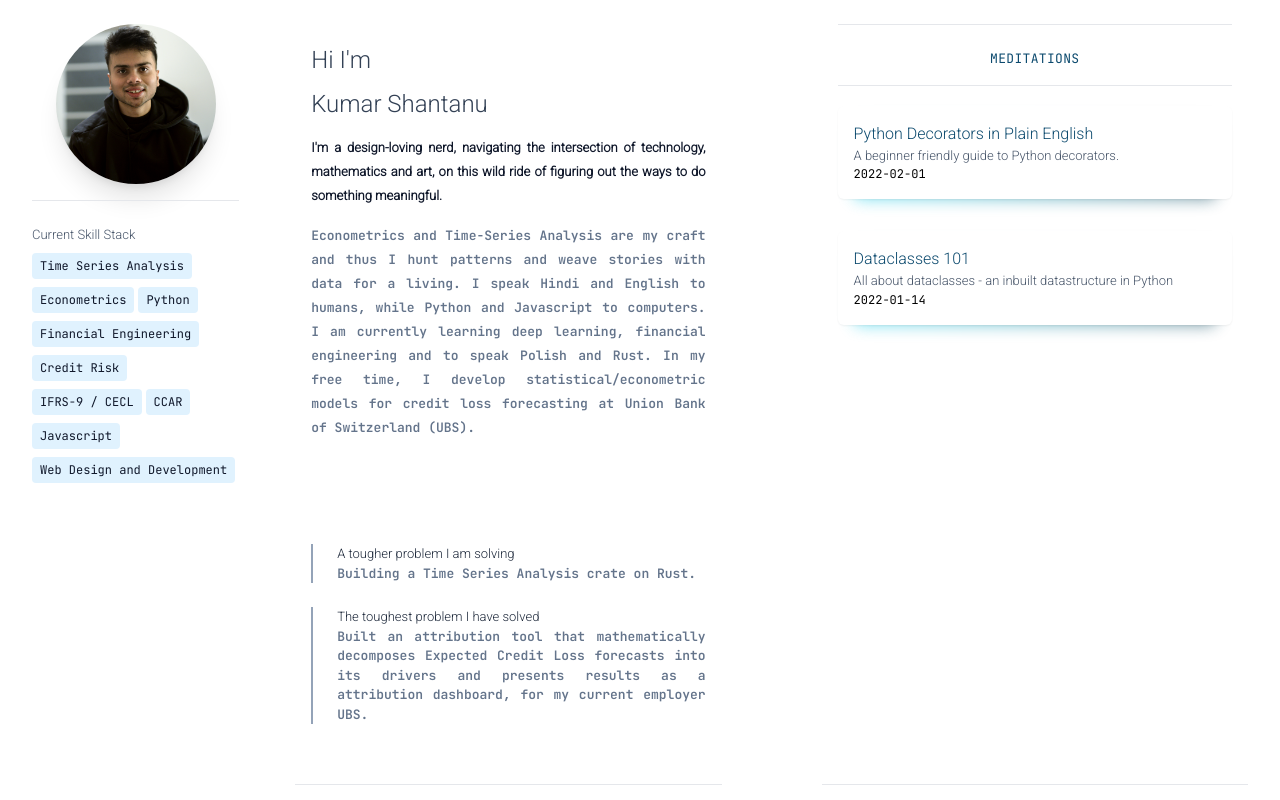
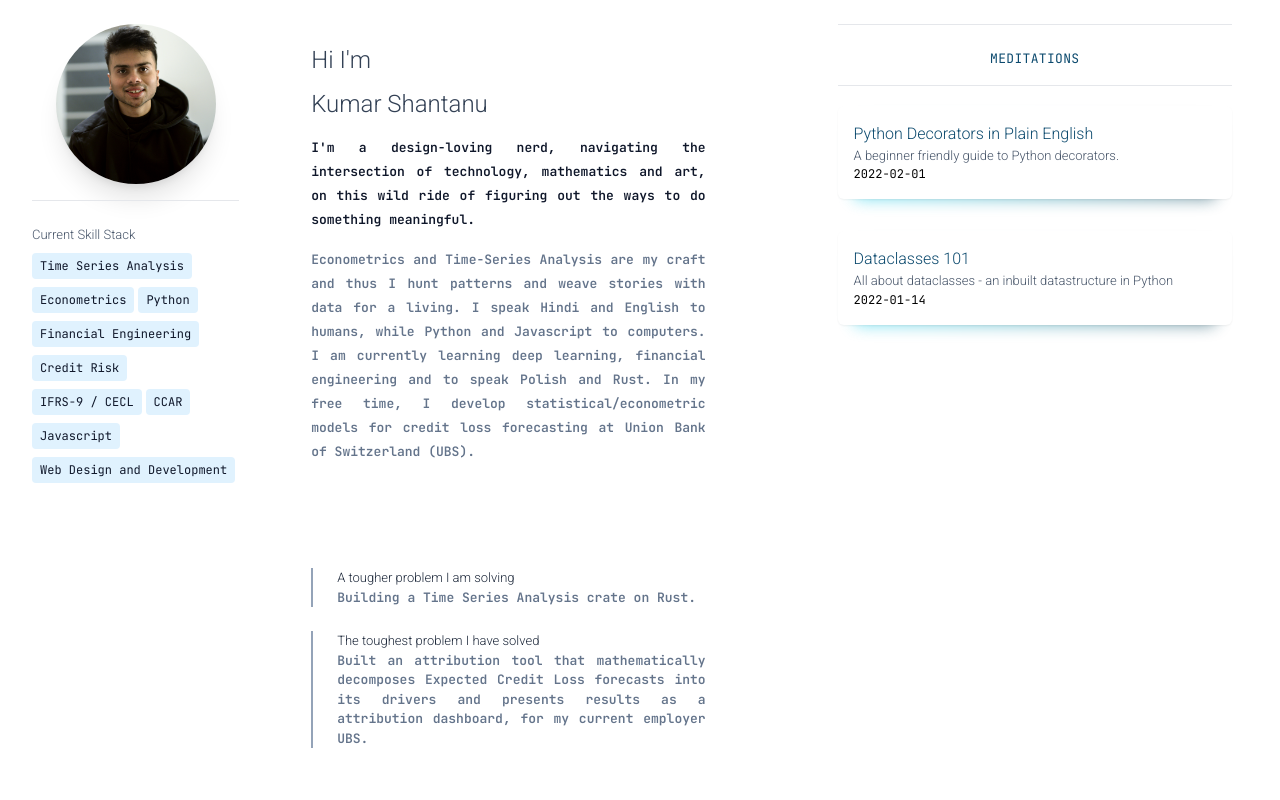
Before and after one commit to piper-of-dawn/portfolio, a Next.js app: page / in a window 1280 px wide. Shown: the top 800 px of the page. Built offline with nearby package versions, Linux system fonts and the light colour scheme.

Commit message:
fixed more  font

```diff
--- a/app/page.tsx
+++ b/app/page.tsx
@@ -22,7 +22,7 @@ const about = () => {
 
         <div className="about leading-6 p-14 md:pr-8 pt-6 pl-8">
           <div> <div className="font-sans font-light text-center text-verylarge text-slate-700 xl:text-left">Hi I'm </div><p className='font-normal text-verylarge text-center text-slate-700 xl:text-left mt-5 mb-5'>Kumar Shantanu</p></div>
-          <p className='text-normal font-semibold text-slate-900 mb-auto mt-auto pb-4 text-justify'> I'm a design-loving nerd, navigating the intersection of technology, mathematics and art, on this wild ride of figuring out the ways to do something meaningful. </p>
+          <p className='text-normal font-semibold font-mono text-slate-900 mb-auto mt-auto pb-4 text-justify'> I'm a design-loving nerd, navigating the intersection of technology, mathematics and art, on this wild ride of figuring out the ways to do something meaningful. </p>
           <p className='text-normal font-semibold font-mono text-justify text-slate-500 row-start-2'>Econometrics and Time-Series Analysis are my craft and thus I hunt patterns and weave stories with data for a living. I speak Hindi and English to humans, while Python and Javascript to computers.  I am currently learning deep learning, financial engineering and to speak Polish and Rust. In my free time, I develop statistical/econometric models for credit loss forecasting at Union Bank of Switzerland (UBS).</p>
         </div>
 
```
